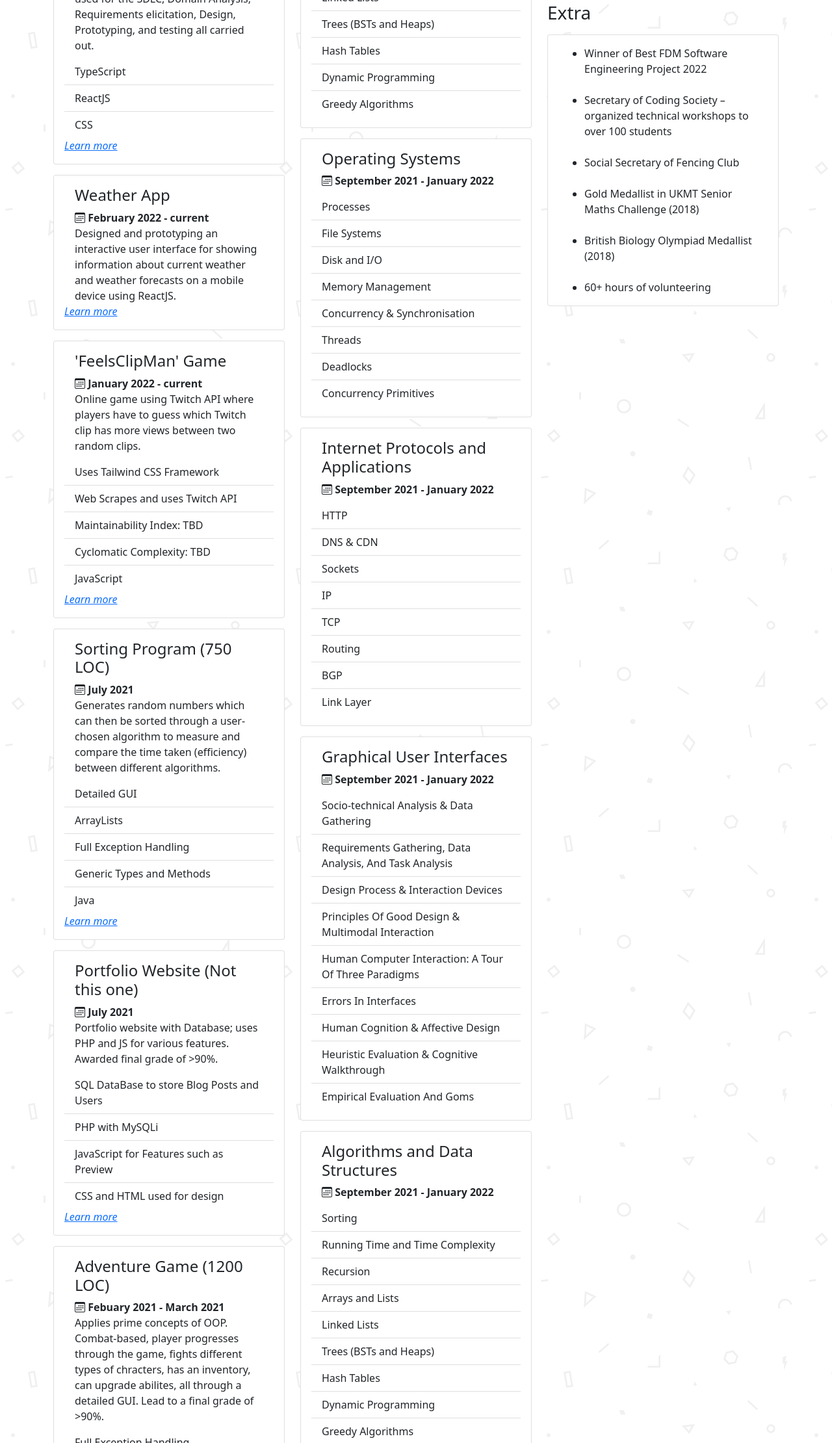
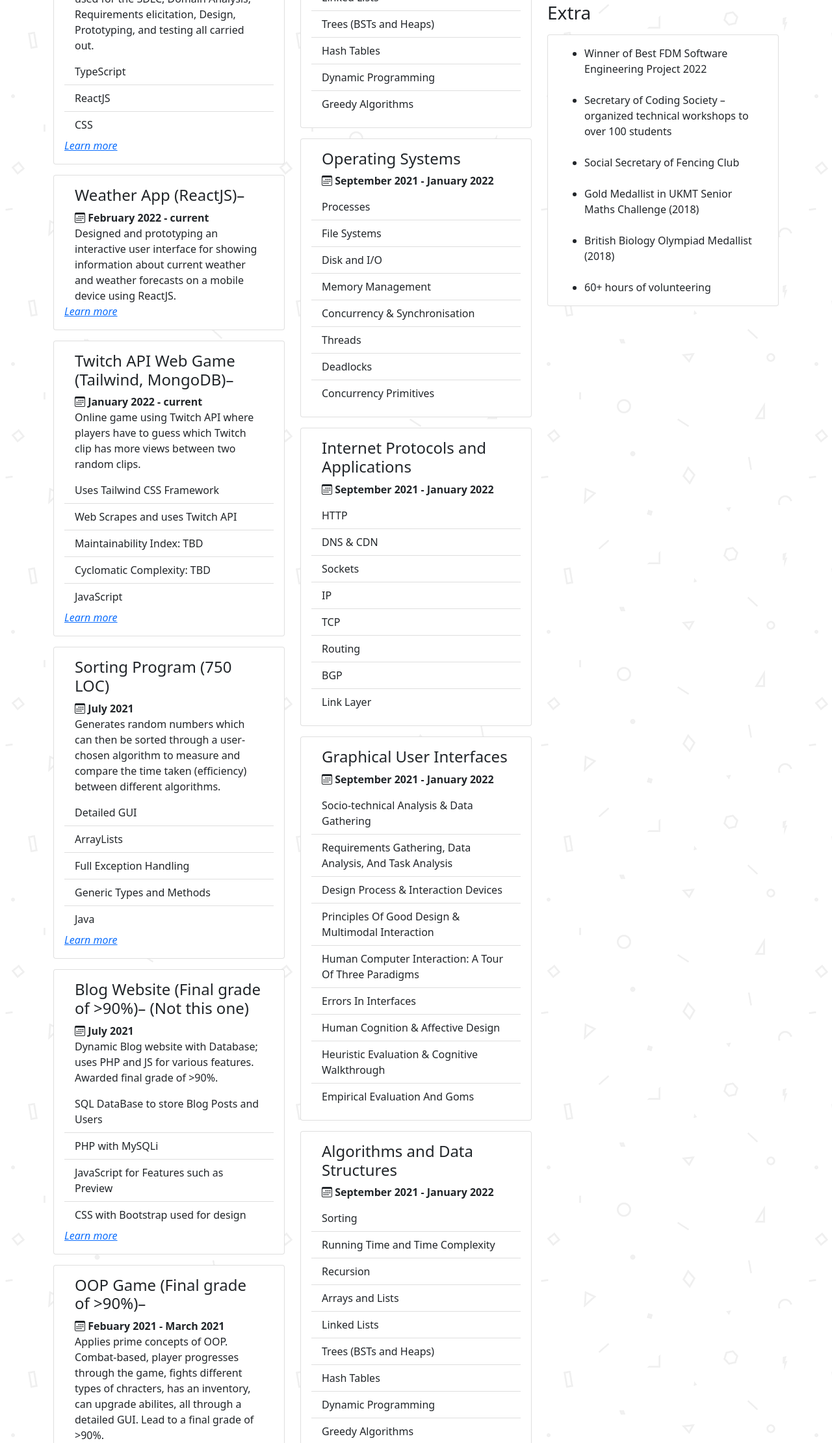
Before and after one commit to cyrix1729/cyrix1729.github.io, a plain HTML site: page index.html in a window 1280 px wide. Shown: the part 641-2861 px from the top of the page at 65% size. Drawn offline with nearby package versions, Linux system fonts and the light colour scheme.

Commit message:
Update index.html

```diff
--- a/index.html
+++ b/index.html
@@ -95,7 +95,7 @@
                 <div class="card mb-3">
                     <div class="card-body">
                         <div class="mx-3">
-                            <h4>Weather App</h4>
+                            <h4>Weather App (ReactJS)–</h4>
                             <div>
                                 <strong></i> <i class="bi bi-calendar3"></i> February 2022 - current</strong>
                             </div>Designed and prototyping an interactive user interface for showing information about current weather and weather forecasts on a mobile device using ReactJS.
@@ -108,7 +108,7 @@
                 <div class="card mb-3">
                     <div class="card-body">
                         <div class="mx-3">
-                            <h4>'FeelsClipMan' Game</h4>
+                            <h4>Twitch API Web Game (Tailwind, MongoDB)–</h4>
                             <div>
                                 <strong></i> <i class="bi bi-calendar3"></i> January 2022 - current</strong>
                             </div>Online game using Twitch API where players have to guess which Twitch clip has more views between two random clips.
@@ -143,23 +143,24 @@
                 <div class="card mb-3">
                     <div class="card-body">
                         <div class="mx-3">
-                            <h4>Portfolio Website (Not this one)</h4>
+                            <h4>Blog Website (Final grade of >90%)– (Not this one)</h4>
                             <div>
                                 <strong> <i class="bi bi-calendar3"></i> July 2021</strong>
-                            </div>Portfolio website with Database; uses PHP and JS for various features. Awarded final grade of &gt;90%.
+                            </div>Dynamic Blog website with Database; uses PHP and JS for various features. Awarded final grade of &gt;90%.
                         </div>
                         <ul class="list-group list-group-flush mt-2">
+
                             <li class="list-group-item">SQL DataBase to store Blog Posts and Users</li>
                             <li class="list-group-item">PHP with MySQLi</li>
                             <li class="list-group-item">JavaScript for Features such as Preview</li>
-                            <li class="list-group-item">CSS and HTML used for design</li>
+                            <li class="list-group-item">CSS with Bootstrap used for design</li>
                         </ul><a href="/projects.html#proj4"><i>Learn more</i></a>
                     </div>
                 </div>
                 <div class="card mb-3">
                     <div class="card-body">
                         <div class="mx-3">
-                            <h4>Adventure Game (1200 LOC)</h4>
+                            <h4>OOP Game (Final grade of >90%)–</h4>
                             <div>
                                 <strong><i class="bi bi-calendar3"></i> Febuary 2021 - March 2021</strong>
                             </div>Applies prime concepts of OOP. Combat-based, player progresses through the game, fights different types of chracters, has an inventory, can upgrade abilites, all through a detailed GUI. Lead to a final grade of &gt;90%.
```
